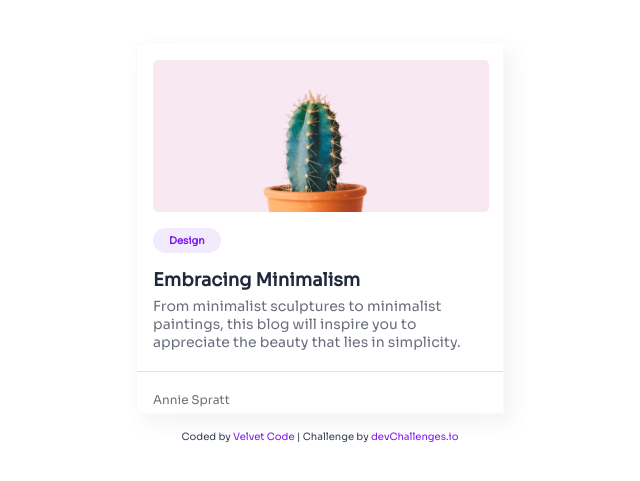
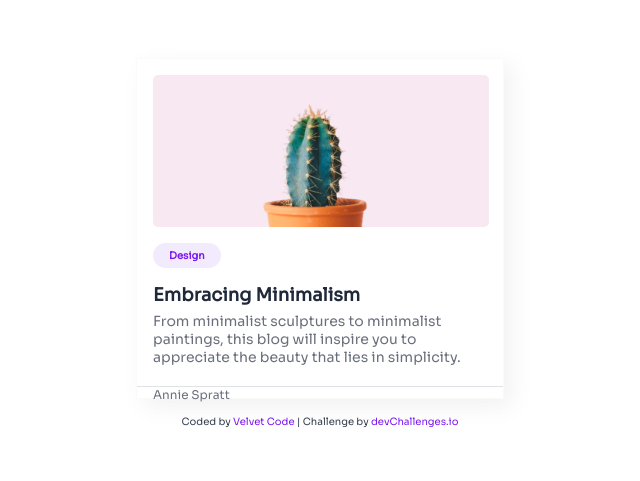
Before and after one commit to saravelvet/devchallenges_minimal, a plain HTML site: page index.html in a window 1280 px wide. Shown: the part 239-720 px from the top of the page, without its empty margins (320-960 px from the left). Drawn offline with Linux system fonts and the light colour scheme.

Commit message:
Add files via upload
cambios en el css

```diff
--- a/css/style.css
+++ b/css/style.css
@@ -44,7 +44,7 @@ body {
 .container{
     margin-top: 164px;
     width: 368px;
-    height: 371px;
+    height: 341px;
     border: 0.5px solid var(--blanco1);
     background-color: var(--blanco);
     box-shadow: 8px 8px 20px 0px rgba(85, 85, 85, 0.08);
@@ -98,6 +98,6 @@ h1{
     color: var(--piedra);
     padding-bottom: 20px;
     text-align:justify;
-    padding-top: 20px;
+    padding-top: 2+0px;
     border-top: 1px solid var(--gris);
 }
```
